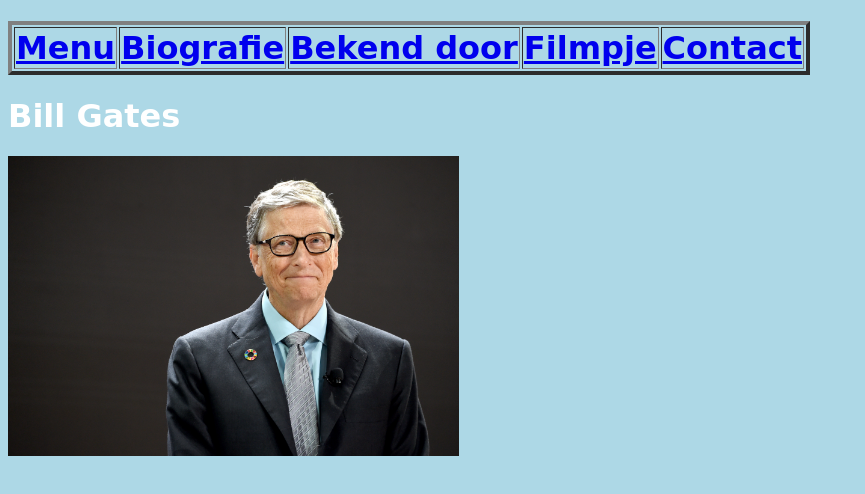
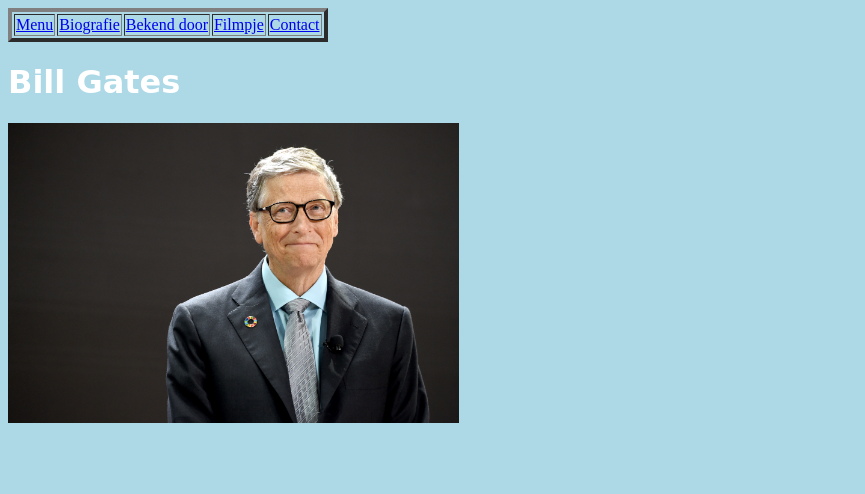
Before and after one commit to Coco-dj/Bill-Gates, a plain HTML site: page index.html in a window 1280 px wide. Shown: the whole page, without its empty margins (0-865 px from the left). Drawn offline with Linux system fonts and the light colour scheme.

Commit message:
Update index.html

```diff
--- a/index.html
+++ b/index.html
@@ -19,9 +19,13 @@
   display: flex;
   margin: 15px;
   }
+    td
+    {
+     font-size= 30px;
+    }
 </style>
 </head>
-<h1><table border = 4px>
+<table border = 4px>
     <tr>
       <td><a href="index.html"> Menu</a></td>
       <td><a href="biografie.html"> Biografie</a></td>
@@ -29,7 +33,7 @@
       <td><a href="filmpje.html"> Filmpje</a></td>
       <td><a href="contact.html"> Contact</a></td>
     </tr>
-  </table></h1>
+  </table>
 <h1>Bill Gates</h1>
 <img src="bill gates.jpg" height="300">
   </body>
```
